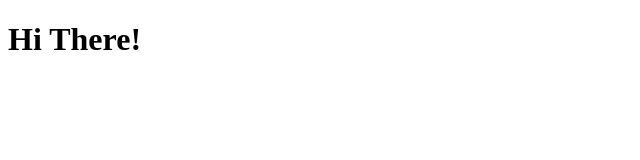
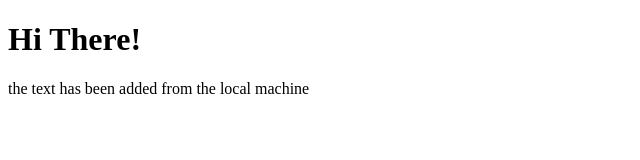
Before and after one commit to gitsaz/first-project, a plain HTML site: page index.html in a window 1280 px wide. Shown: the whole page, without its empty margins (0-640 px from the left). Drawn offline with Linux system fonts and the light colour scheme.

Commit message:
ptag-added

```diff
--- a/index.html
+++ b/index.html
@@ -9,6 +9,7 @@
 
 <body>
   <h1>Hi There!</h1>
+  <p>the text has been added from the local machine</p>
 
 </body>
 
```
